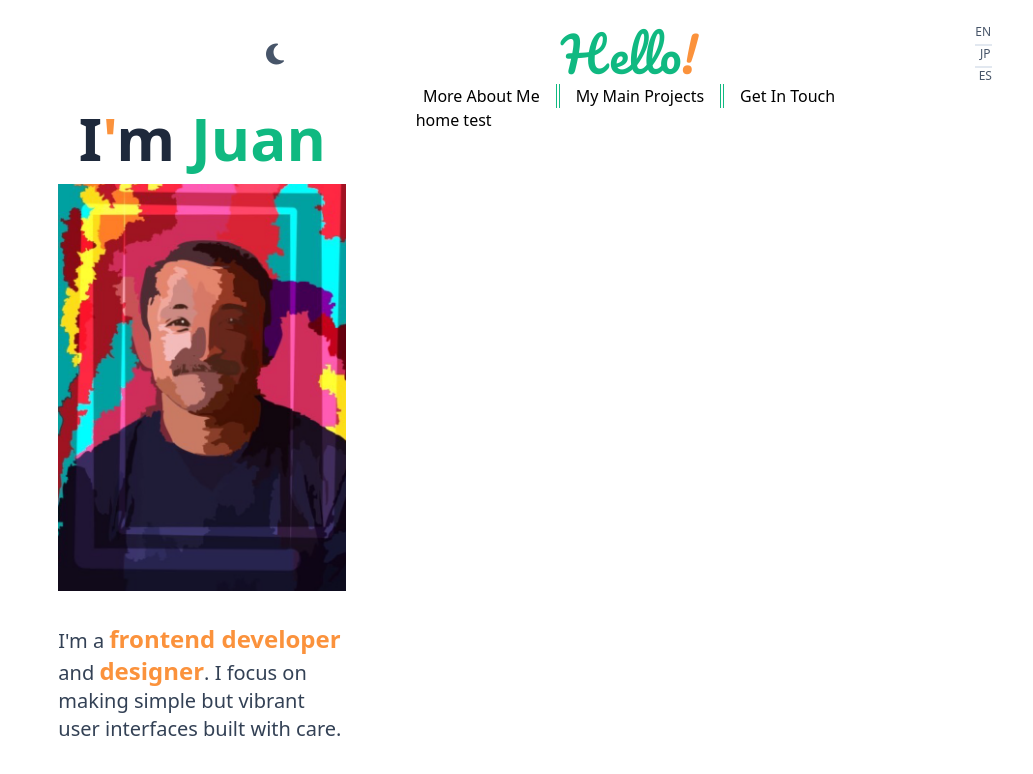
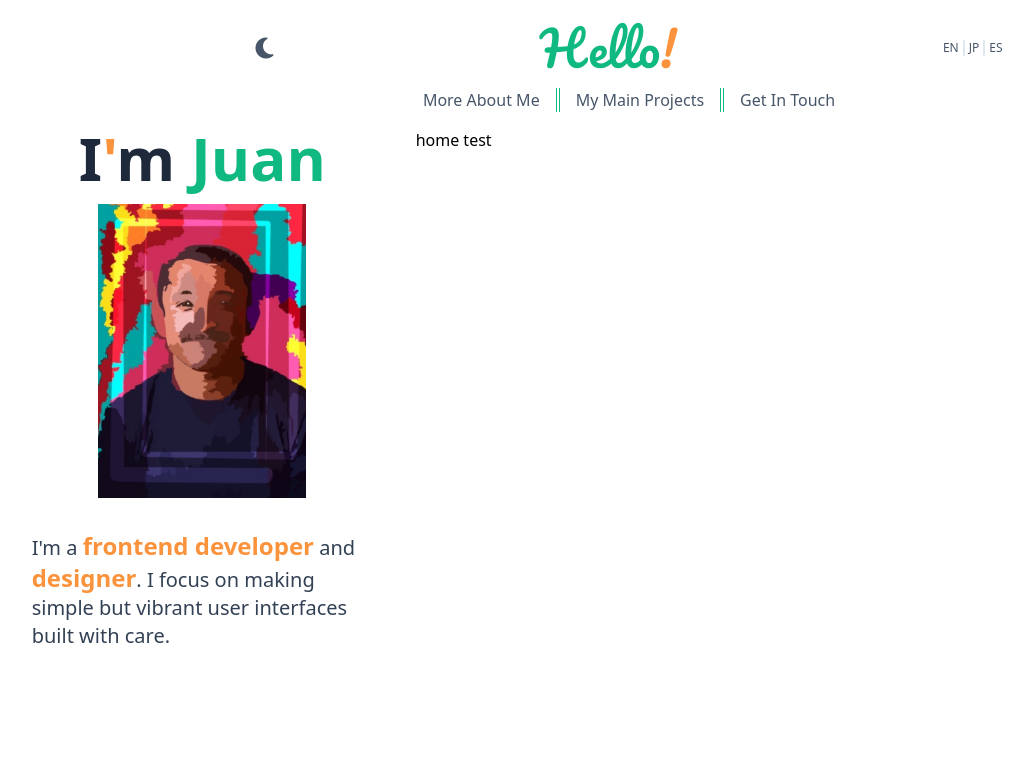
Before and after one commit to dev-jLagunas/my-portfolio, a Vue app: page / in a window 1280 px wide. Shown: the top 774 px of the page, without its empty margins (11-1044 px from the left). Built offline with nearby package versions, Linux system fonts and the light colour scheme.

Commit message:
make small layout adjustments to width sizes in HeaderComponent

```diff
--- a/src/components/HeaderComponent.vue
+++ b/src/components/HeaderComponent.vue
@@ -29,7 +29,7 @@ const props = defineProps({
       Hello<span class="text-5xl text-orange-400">!</span>
     </p>
     <div
-      class="flex flex-col gap-1 text-xs text-slate-600 dark:text-slate-200 divide-y-2 divide-slate-200"
+      class="flex flex-col gap-1 text-xs text-slate-600 dark:text-slate-200 divide-y-2 divide-slate-200 md:flex-row md:divide-y-0 md:divide-x-2"
     >
       <button>EN</button>
       <button class="md:pl-1 pt-1 md:pt-0">JP</button>
--- a/src/components/HeroComponent.vue
+++ b/src/components/HeroComponent.vue
@@ -3,7 +3,7 @@ import digitalPortrait from "../assets/home/digital-portrait.png";
 </script>
 
 <template>
-  <section class="relative">
+  <section class="relative md:w-4/5 md:mx-auto">
     <h1
       class="text-6xl font-bold text-slate-800 dark:text-slate-200 text-center md:absolute md:top-24 md:left-80 lg:static"
     >
@@ -16,9 +16,11 @@ import digitalPortrait from "../assets/home/digital-portrait.png";
       <img
         :src="digitalPortrait"
         alt="digital portrait of myself"
-        class="w-52 mx-auto my-4 sm:w-72"
+        class="w-52 mx-auto my-4 sm:w-72 lg:w-52"
       />
-      <p class="text-slate-700 dark:text-slate-300 sm:text-xl lg:w-3/4 px-4">
+      <p
+        class="text-slate-700 dark:text-slate-300 sm:text-xl lg:w-full px-4 lg:px-0 2xl:w-2/3"
+      >
         I'm a
         <span class="text-orange-400 font-bold text-xl sm:text-2xl"
           >frontend developer</span
--- a/src/components/NavbarComponent.vue
+++ b/src/components/NavbarComponent.vue
@@ -1,8 +1,8 @@
 <script setup></script>
 
 <template>
-  <nav class="">
-    <ul class="flex justify-center">
+  <nav class="my-4">
+    <ul class="flex justify-center text-slate-600 dark:text-slate-200">
       <li class="border-r-4 border-double border-emerald-500 pr-4">
         More About Me
       </li>
```
